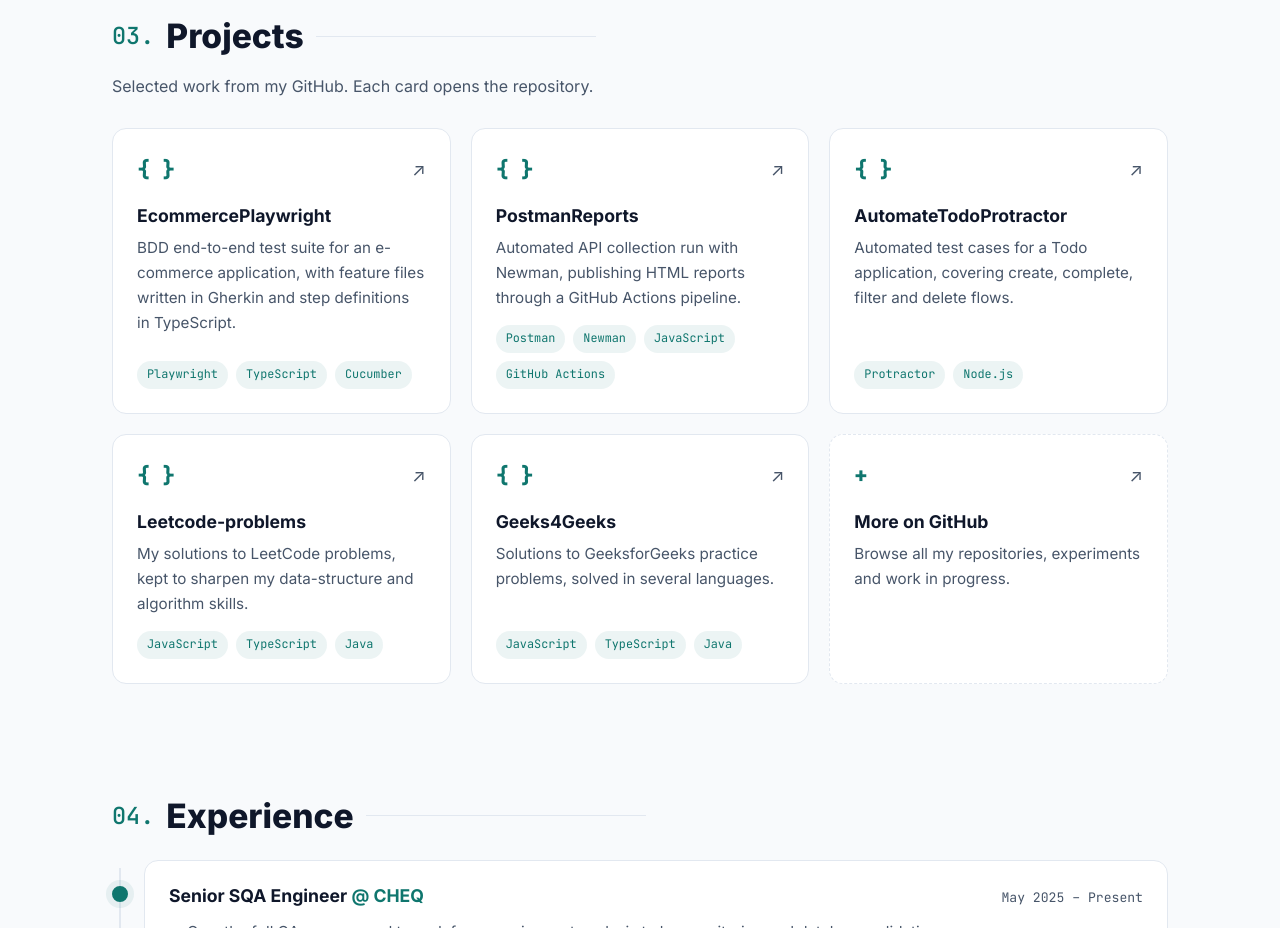
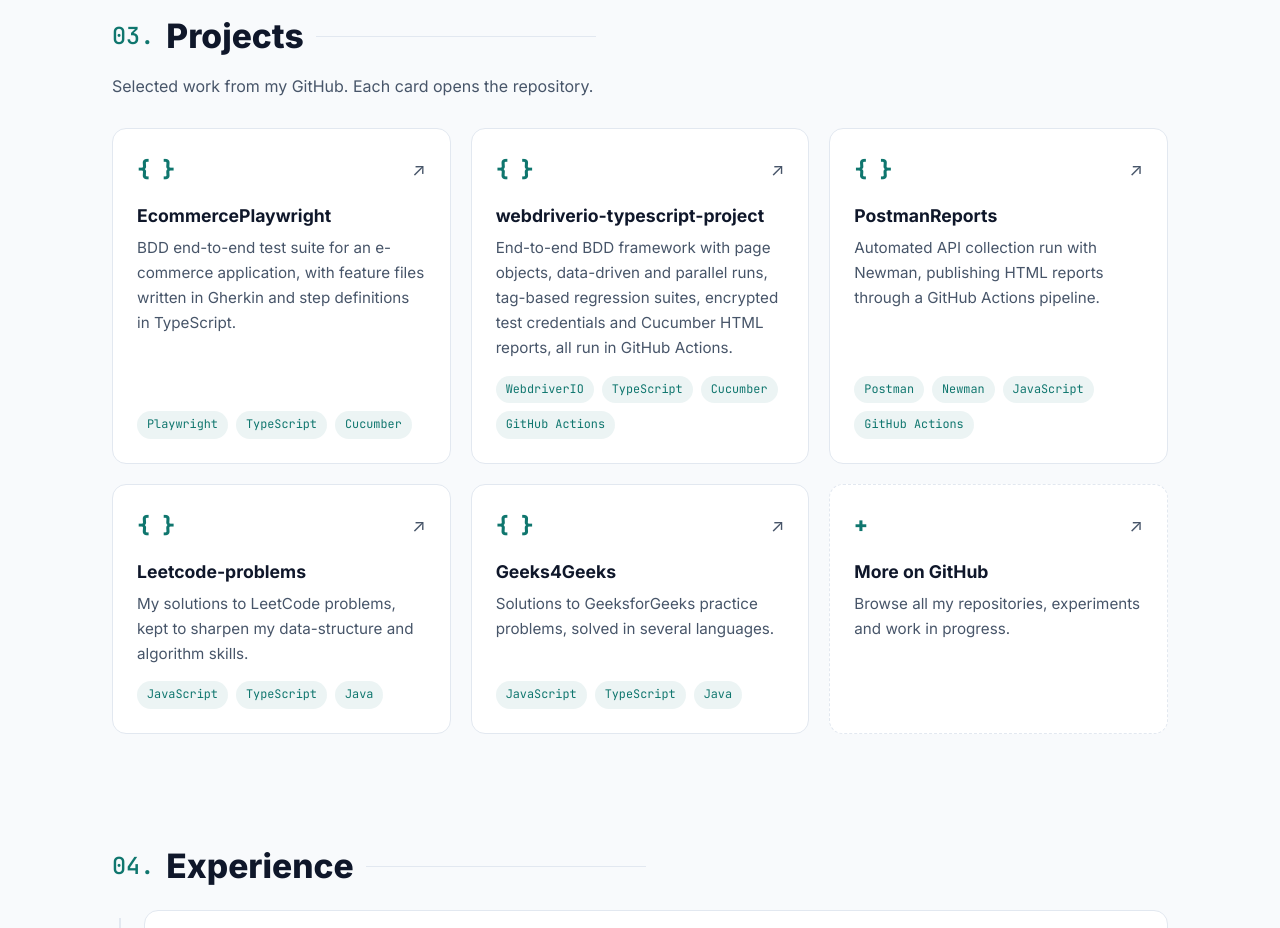
Before and after one commit to MahmudulHasan/MahmudulHasan.github.io, a website: page index.html in a window 1280 px wide. Shown: the part 2180-3108 px from the top of the page. Drawn offline with Linux system fonts and the light colour scheme.

Commit message:
Replace Protractor project with WebdriverIO TypeScript framework
Co-Authored-By: Claude Opus 5.5 <noreply@anthropic.com>

```diff
--- a/index.html
+++ b/index.html
@@ -153,17 +153,17 @@
           <p>BDD end-to-end test suite for an e-commerce application, with feature files written in Gherkin and step definitions in TypeScript.</p>
           <ul class="tags small"><li>Playwright</li><li>TypeScript</li><li>Cucumber</li></ul>
         </a>
+        <a class="card project reveal" href="https://github.com/MahmudulHasan/webdriverio-typescript-project" target="_blank" rel="noopener">
+          <div class="project-top"><span class="folder" aria-hidden="true">{ }</span><span class="ext" aria-hidden="true">↗</span></div>
+          <h3>webdriverio-typescript-project</h3>
+          <p>End-to-end BDD framework with page objects, data-driven and parallel runs, tag-based regression suites, encrypted test credentials and Cucumber HTML reports, all run in GitHub Actions.</p>
+          <ul class="tags small"><li>WebdriverIO</li><li>TypeScript</li><li>Cucumber</li><li>GitHub Actions</li></ul>
+        </a>
         <a class="card project reveal" href="https://github.com/MahmudulHasan/PostmanReports" target="_blank" rel="noopener">
           <div class="project-top"><span class="folder" aria-hidden="true">{ }</span><span class="ext" aria-hidden="true">↗</span></div>
           <h3>PostmanReports</h3>
           <p>Automated API collection run with Newman, publishing HTML reports through a GitHub Actions pipeline.</p>
           <ul class="tags small"><li>Postman</li><li>Newman</li><li>JavaScript</li><li>GitHub Actions</li></ul>
-        </a>
-        <a class="card project reveal" href="https://github.com/MahmudulHasan/AutomateTodoProtractor" target="_blank" rel="noopener">
-          <div class="project-top"><span class="folder" aria-hidden="true">{ }</span><span class="ext" aria-hidden="true">↗</span></div>
-          <h3>AutomateTodoProtractor</h3>
-          <p>Automated test cases for a Todo application, covering create, complete, filter and delete flows.</p>
-          <ul class="tags small"><li>Protractor</li><li>Node.js</li></ul>
         </a>
         <a class="card project reveal" href="https://github.com/MahmudulHasan/Leetcode-problems" target="_blank" rel="noopener">
           <div class="project-top"><span class="folder" aria-hidden="true">{ }</span><span class="ext" aria-hidden="true">↗</span></div>
```
Also changed, not shown: tests/portfolio.spec.ts (+1 -1 lines).
